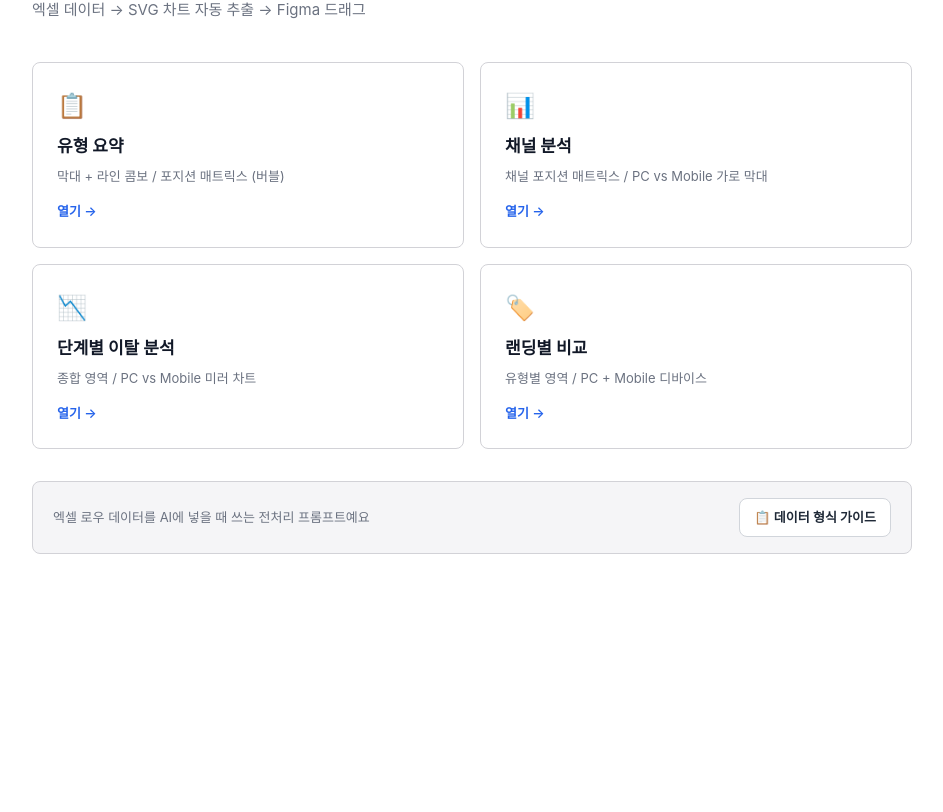
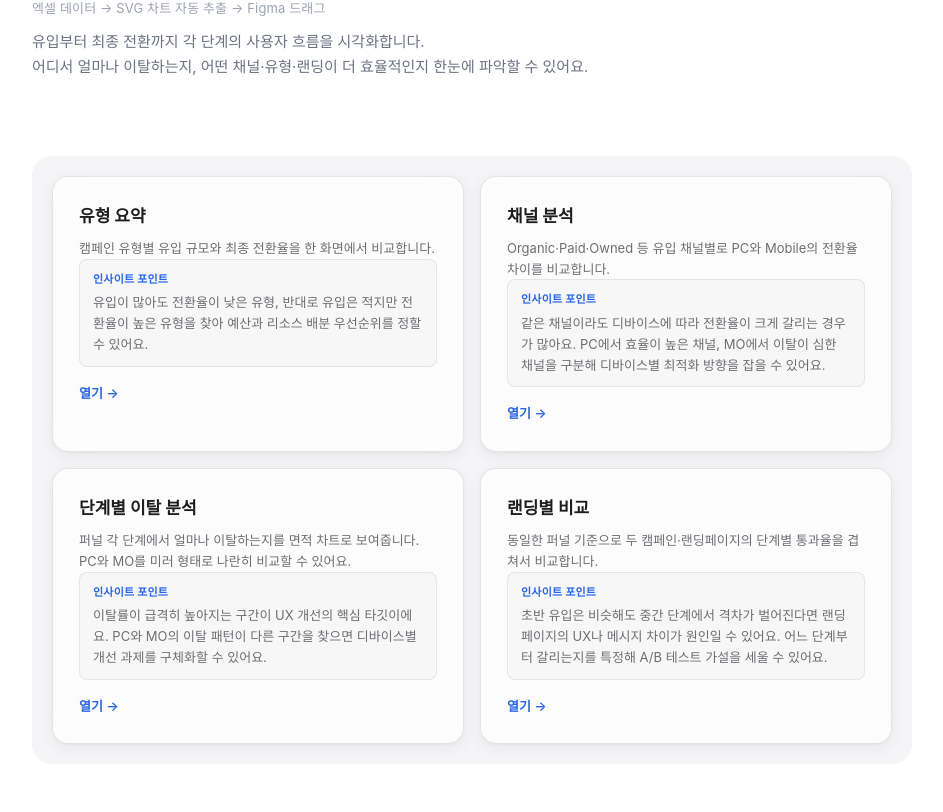
Before and after one commit to sunkyeong93/funnel-chart-tool, a plain HTML site: page index.html in a window 1280 px wide. Shown: the part 103-915 px from the top of the page, without its empty margins (168-1111 px from the left). Before the commit the page ends 800 px from the top, so only its background shows below. Drawn offline with Linux system fonts and the light colour scheme.

Commit message:
Update index.html

```diff
--- a/index.html
+++ b/index.html
@@ -7,35 +7,73 @@
 <style>
 :root{color-scheme:light;}
 *{box-sizing:border-box;margin:0;padding:0;}
-body{background:#fff;color:#1f2937;font-family:-apple-system,BlinkMacSystemFont,"Segoe UI","Pretendard","Noto Sans KR",sans-serif;font-size:14px;line-height:1.6;}
-#view-index{display:block;padding:48px 24px;}
+body{background:linear-gradient(135deg,#f0f4ff 0%,#faf5ff 40%,#f0f9ff 100%);color:#1f2937;font-family:-apple-system,BlinkMacSystemFont,"Segoe UI","Pretendard","Noto Sans KR",sans-serif;font-size:14px;line-height:1.6;}
+#view-index{display:block;padding:48px 24px;background:#ffffff;min-height:100vh;}
 #view-index .wrap{max-width:880px;margin:0 auto;}
+.index-header{display:flex;align-items:flex-start;justify-content:space-between;gap:20px;margin-bottom:36px;}
+.index-header-left{flex:1;}
+#view-index h1{font-size:28px;font-weight:700;margin:0 0 6px;color:#1D1D1F;letter-spacing:-0.01em;}
+.tool-desc{font-size:13px;color:#9CA3AF;margin:0 0 10px;letter-spacing:0.01em;}
+#view-index .sub{font-size:14px;color:#6E6E73;margin:0;line-height:1.7;}
+.guide-btn{flex-shrink:0;display:inline-flex;align-items:center;gap:6px;padding:9px 16px;background:#fff;border:1px solid #D2D2D7;border-radius:8px;color:#1D1D1F;font:inherit;font-size:13px;font-weight:600;cursor:pointer;transition:all .15s;white-space:nowrap;margin-top:4px;}
+.guide-btn:hover{border-color:#9CA3AF;background:#F5F5F7;}
+.card h2{font-size:17px;font-weight:700;margin:0 0 8px;color:#1D1D1F;}
+.card-desc{font-size:13px;color:#6E6E73;margin:0 0 50px;line-height:1.6;}
+.card-insight{font-size:12px;color:#6E6E73;margin:0 0 16px;line-height:1.6;padding:11px 13px;background:rgba(245,245,247,0.8);border:1px solid rgba(210,210,215,0.5);border-radius:8px;}
+.insight-label{display:block;font-size:11px;font-weight:700;color:#2563eb;margin-bottom:4px;letter-spacing:0.02em;}
 #view-index h1{font-size:28px;font-weight:700;margin:0 0 8px;color:#111827;letter-spacing:-0.01em;}
 #view-index .sub{color:#6b7280;font-size:15px;margin:0 0 40px;}
-.grid{display:grid;grid-template-columns:repeat(2,1fr);gap:16px;margin-bottom:32px;}
-.card{padding:24px;background:#fff;border:1px solid #D2D2D7;border-radius:8px;cursor:pointer;transition:all .15s;}
-.card:hover{border-color:#9ca3af;box-shadow:0 4px 12px rgba(0,0,0,.06);transform:translateY(-1px);}
+.grid{display:grid;grid-template-columns:repeat(2,1fr);gap:16px;margin-bottom:0;padding:20px;background:#F5F5F7;border-radius:20px;}
+.card{
+  padding:26px;
+  background:rgba(255,255,255,0.72);
+  backdrop-filter:blur(16px) saturate(160%);
+  -webkit-backdrop-filter:blur(16px) saturate(160%);
+  border:1px solid rgba(210,210,215,0.6);
+  border-radius:16px;
+  cursor:pointer;
+  transition:all .2s ease;
+  box-shadow:
+    0 1px 3px rgba(0,0,0,0.04),
+    0 4px 16px rgba(0,0,0,0.06),
+    inset 0 1px 0 rgba(255,255,255,0.95);
+}
+.card:hover{
+  background:rgba(255,255,255,0.90);
+  border-color:rgba(180,180,190,0.5);
+  box-shadow:
+    0 2px 6px rgba(0,0,0,0.05),
+    0 10px 32px rgba(0,0,0,0.09),
+    inset 0 1px 0 rgba(255,255,255,1);
+  transform:translateY(-2px);
+}
 .card .icon{font-size:24px;margin-bottom:8px;display:block;}
-.card h2{font-size:17px;font-weight:700;margin:0 0 6px;color:#111827;}
-.card p{margin:0;color:#6b7280;font-size:13px;}
-.card .arr{display:inline-block;margin-top:14px;color:#2563eb;font-size:13px;font-weight:600;}
+.card h2{font-size:17px;font-weight:700;margin:0 0 8px;color:#1D1D1F;}
+.card p{margin:0;color:#6E6E73;font-size:13px;}
+.card .arr{display:inline-block;margin-top:16px;color:#2563eb;font-size:13px;font-weight:600;}
 .footer-bar{padding:16px 20px;background:#F5F5F7;border:1px solid #D2D2D7;border-radius:8px;display:flex;align-items:center;justify-content:space-between;gap:12px;flex-wrap:wrap;}
 .footer-bar span{color:#6b7280;font-size:13px;}
 .dl-btn{display:inline-flex;align-items:center;gap:6px;padding:8px 14px;background:#fff;border:1px solid #d1d5db;border-radius:8px;color:#1f2937;text-decoration:none;font-size:13px;font-weight:600;transition:all .15s;}
 .dl-btn:hover{border-color:#9ca3af;background:#f3f4f6;}
-#view-detail{display:none;}
+#view-detail{display:none;background:#F5F5F7;min-height:100vh;}
 .detail-nav{position:sticky;top:0;z-index:100;background:#fff;border-bottom:1px solid #D2D2D7;display:flex;align-items:stretch;padding:0 20px;gap:2px;}
 .back-btn{display:flex;align-items:center;gap:6px;padding:0 16px;height:48px;background:none;border:none;border-right:1px solid #D2D2D7;color:#6b7280;font:inherit;font-size:13px;font-weight:600;cursor:pointer;margin-right:8px;white-space:nowrap;transition:color .12s;}
 .back-btn:hover{color:#111827;}
-.tab-btn{display:flex;align-items:center;gap:6px;height:48px;padding:0 14px;background:none;border:none;border-bottom:2px solid transparent;color:#6b7280;font:inherit;font-size:13px;font-weight:500;cursor:pointer;white-space:nowrap;transition:color .12s,border-color .12s;}
-.tab-btn:hover{color:#111827;}
-.tab-btn.active{color:#2563eb;border-bottom-color:#2563eb;font-weight:700;}
+.tab-btn{
+  display:flex;align-items:center;gap:6px;height:48px;padding:0 16px;
+  background:none;border:none;border-bottom:2px solid transparent;
+  border-radius:0;
+  color:#6E6E73;font:inherit;font-size:13px;font-weight:500;
+  cursor:pointer;white-space:nowrap;transition:color .12s,border-color .12s;
+}
+.tab-btn:hover{color:#1D1D1F;background:rgba(0,0,0,0.03);}
+.tab-btn.active{color:#2563eb;border-bottom:2px solid #2563eb;font-weight:700;background:none;}
 .tab-panel{display:none;}
 .tab-panel.active{display:block;}
 .tab-panel .inner{max-width:1280px;margin:0 auto;padding:20px;}
 .tab-panel header h1{font-size:20px;font-weight:700;margin:0 0 6px;color:#111827;}
 .tab-panel header p{margin:0 0 18px;color:#6b7280;font-size:13px;}
-.toolbar{display:flex;flex-wrap:wrap;align-items:center;gap:10px;padding:12px 14px;background:#F5F5F7;border:1px solid #D2D2D7;border-radius:8px;margin-bottom:14px;}
+.toolbar{display:flex;flex-wrap:wrap;align-items:center;gap:10px;padding:12px 14px;background:rgba(255,255,255,0.72);backdrop-filter:blur(16px) saturate(160%);-webkit-backdrop-filter:blur(16px) saturate(160%);border:1px solid rgba(210,210,215,0.6);border-radius:8px;margin-bottom:14px;box-shadow:0 1px 3px rgba(0,0,0,0.04),inset 0 1px 0 rgba(255,255,255,0.95);}
 .toolbar .grow{flex:1 1 auto;}
 .toolbar label.inline{display:inline-flex;align-items:center;gap:6px;color:#4b5563;font-size:13px;}
 button,select{font:inherit;border-radius:8px;border:1px solid #d1d5db;padding:8px 14px;background:#fff;color:#1f2937;cursor:pointer;transition:all .15s;}
@@ -44,7 +82,7 @@ button.primary{background:#2563eb;color:#fff;border-color:#2563eb;font-weight:60
 button.primary:hover{background:#1d4ed8;border-color:#1d4ed8;}
 button.ghost{background:transparent;border-color:transparent;color:#6b7280;}
 button.ghost:hover{background:#f3f4f6;color:#1f2937;}
-details.data-panel{background:#F5F5F7;border:1px solid #D2D2D7;border-radius:8px;padding:0 14px;margin-bottom:16px;}
+details.data-panel{background:rgba(255,255,255,0.72);backdrop-filter:blur(16px) saturate(160%);-webkit-backdrop-filter:blur(16px) saturate(160%);border:1px solid rgba(210,210,215,0.6);border-radius:8px;padding:0 14px;margin-bottom:16px;box-shadow:0 1px 3px rgba(0,0,0,0.04),inset 0 1px 0 rgba(255,255,255,0.95);}
 details.data-panel>summary{cursor:pointer;padding:12px 0;font-weight:600;color:#374151;list-style:none;}
 details.data-panel>summary::before{content:"▸ ";color:#9ca3af;}
 details.data-panel[open]>summary::before{content:"▾ ";}
@@ -59,7 +97,7 @@ details.data-panel .hint{color:#6b7280;font-size:12px;margin:0 0 8px;}
 textarea{width:100%;min-height:180px;padding:10px 12px;border:1px solid #d1d5db;border-radius:8px;font-family:ui-monospace,monospace;font-size:12px;line-height:1.5;background:#fff;color:#111827;resize:vertical;}
 textarea:focus{outline:2px solid #2563eb;outline-offset:-1px;border-color:#2563eb;}
 .actions{display:flex;gap:8px;margin-top:10px;flex-wrap:wrap;}
-.chart-wrap{background:#fff;border:1px solid #D2D2D7;border-radius:8px;padding:8px;overflow:auto;}
+.chart-wrap{background:rgba(255,255,255,0.72);backdrop-filter:blur(16px) saturate(160%);-webkit-backdrop-filter:blur(16px) saturate(160%);border:1px solid rgba(210,210,215,0.6);border-radius:12px;padding:8px;overflow:auto;box-shadow:0 1px 3px rgba(0,0,0,0.04),0 4px 16px rgba(0,0,0,0.06),inset 0 1px 0 rgba(255,255,255,0.95);}
 .chart-wrap svg{display:block;max-width:100%;height:auto;}
 .status{margin-top:8px;font-size:12px;min-height:18px;}
 .status.ok{color:#059669;}
@@ -73,17 +111,39 @@ textarea:focus{outline:2px solid #2563eb;outline-offset:-1px;border-color:#2563e
 
 <div id="view-index">
   <div class="wrap">
-    <h1>퍼널 분석 차트 도구</h1>
-    <p class="sub">엑셀 데이터 → SVG 차트 자동 추출 → Figma 드래그</p>
+    <div class="index-header">
+      <div class="index-header-left">
+        <h1>퍼널 분석 차트 도구</h1>
+        <p class="tool-desc">엑셀 데이터 → SVG 차트 자동 추출 → Figma 드래그</p>
+        <p class="sub">유입부터 최종 전환까지 각 단계의 사용자 흐름을 시각화합니다.<br>어디서 얼마나 이탈하는지, 어떤 채널·유형·랜딩이 더 효율적인지 한눈에 파악할 수 있어요.</p>
+      </div>
+      <button class="guide-btn" onclick="openGuide()">데이터 형식 가이드</button>
+    </div>
     <div class="grid">
-      <div class="card" onclick="showDetail('ty')"><span class="icon">📋</span><h2>유형 요약</h2><p>막대 + 라인 콤보 / 포지션 매트릭스 (버블)</p><span class="arr">열기 →</span></div>
-      <div class="card" onclick="showDetail('ch')"><span class="icon">📊</span><h2>채널 분석</h2><p>채널 포지션 매트릭스 / PC vs Mobile 가로 막대</p><span class="arr">열기 →</span></div>
-      <div class="card" onclick="showDetail('st')"><span class="icon">📉</span><h2>단계별 이탈 분석</h2><p>종합 영역 / PC vs Mobile 미러 차트</p><span class="arr">열기 →</span></div>
-      <div class="card" onclick="showDetail('ld')"><span class="icon">🏷️</span><h2>랜딩별 비교</h2><p>유형별 영역 / PC + Mobile 디바이스</p><span class="arr">열기 →</span></div>
-    </div>
-    <div class="footer-bar">
-      <span>엑셀 로우 데이터를 AI에 넣을 때 쓰는 전처리 프롬프트예요</span>
-      <button class="dl-btn" onclick="openGuide()">📋 데이터 형식 가이드</button>
+      <div class="card" onclick="showDetail('ty')">
+        <h2>유형 요약</h2>
+        <p class="card-desc">캠페인 유형별 유입 규모와 최종 전환율을 한 화면에서 비교합니다.</p>
+        <p class="card-insight"><span class="insight-label">인사이트 포인트</span>유입이 많아도 전환율이 낮은 유형, 반대로 유입은 적지만 전환율이 높은 유형을 찾아 예산과 리소스 배분 우선순위를 정할 수 있어요.</p>
+        <span class="arr">열기 →</span>
+      </div>
+      <div class="card" onclick="showDetail('ch')">
+        <h2>채널 분석</h2>
+        <p class="card-desc">Organic·Paid·Owned 등 유입 채널별로 PC와 Mobile의 전환율 차이를 비교합니다.</p>
+        <p class="card-insight"><span class="insight-label">인사이트 포인트</span>같은 채널이라도 디바이스에 따라 전환율이 크게 갈리는 경우가 많아요. PC에서 효율이 높은 채널, MO에서 이탈이 심한 채널을 구분해 디바이스별 최적화 방향을 잡을 수 있어요.</p>
+        <span class="arr">열기 →</span>
+      </div>
+      <div class="card" onclick="showDetail('st')">
+        <h2>단계별 이탈 분석</h2>
+        <p class="card-desc">퍼널 각 단계에서 얼마나 이탈하는지를 면적 차트로 보여줍니다. PC와 MO를 미러 형태로 나란히 비교할 수 있어요.</p>
+        <p class="card-insight"><span class="insight-label">인사이트 포인트</span>이탈률이 급격히 높아지는 구간이 UX 개선의 핵심 타깃이에요. PC와 MO의 이탈 패턴이 다른 구간을 찾으면 디바이스별 개선 과제를 구체화할 수 있어요.</p>
+        <span class="arr">열기 →</span>
+      </div>
+      <div class="card" onclick="showDetail('ld')">
+        <h2>랜딩별 비교</h2>
+        <p class="card-desc">동일한 퍼널 기준으로 두 캠페인·랜딩페이지의 단계별 통과율을 겹쳐서 비교합니다.</p>
+        <p class="card-insight"><span class="insight-label">인사이트 포인트</span>초반 유입은 비슷해도 중간 단계에서 격차가 벌어진다면 랜딩 페이지의 UX나 메시지 차이가 원인일 수 있어요. 어느 단계부터 갈리는지를 특정해 A/B 테스트 가설을 세울 수 있어요.</p>
+        <span class="arr">열기 →</span>
+      </div>
     </div>
   </div>
 </div>
```
